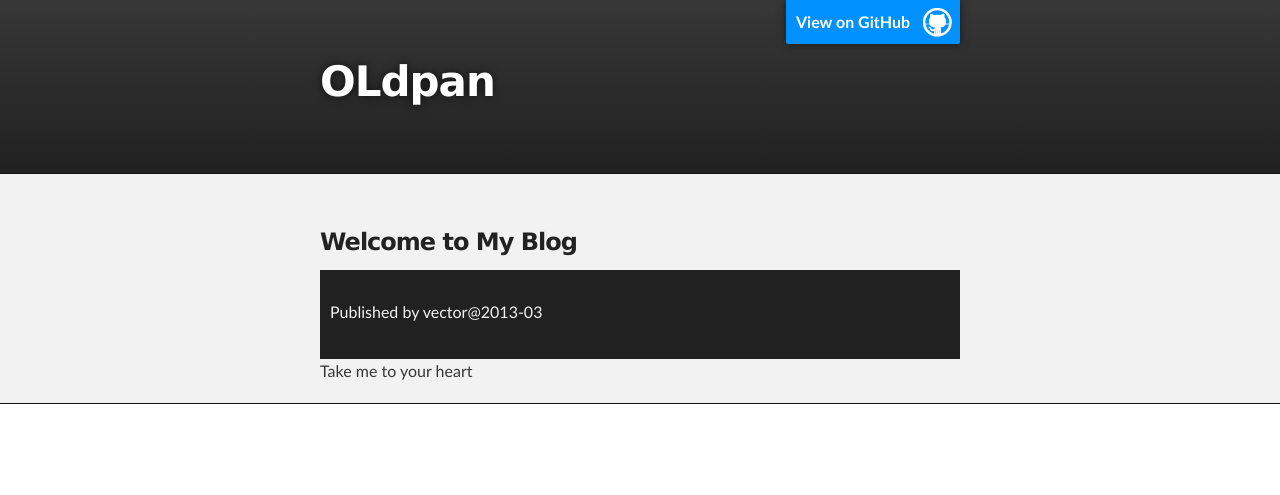
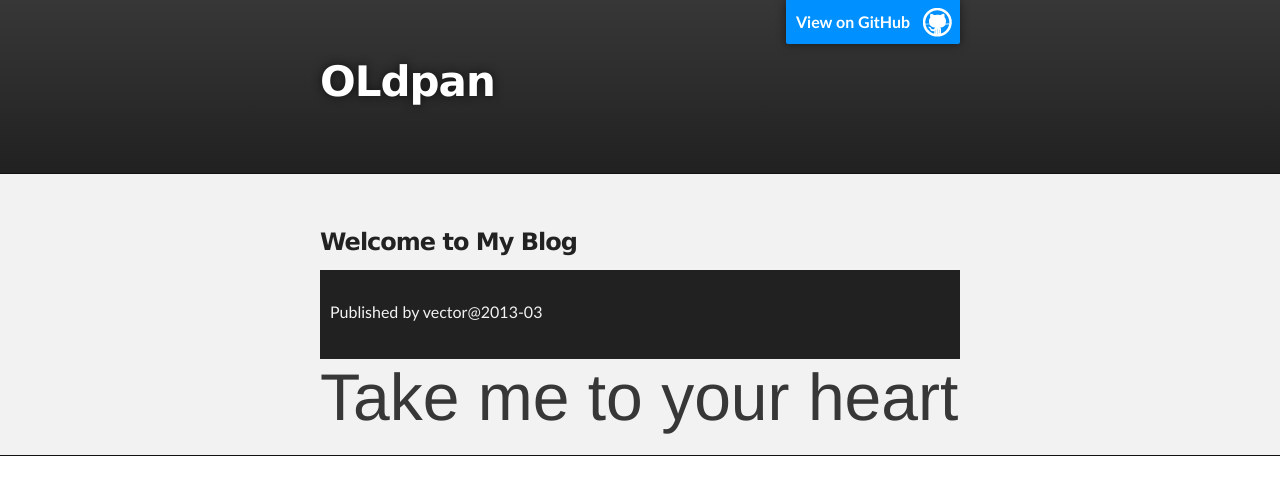
Before and after one commit to gunnerZXP/gunnerzxp.github.com, a Jekyll site: the page index.html, which Jekyll copies as it is, in a window 1280 px wide. Shown: the top 495 px of the page. Built offline with Jekyll 4.4.1, drawn with Linux system fonts in a browser that asks for light colours.

Commit message:
change index.html

```diff
--- a/stylesheets/stylesheet.css
+++ b/stylesheets/stylesheet.css
@@ -429,5 +429,5 @@ Small Device Styles
   }
 
 }
-font-face-display {
+.font-face-display {
     font: 66px ChantelliAntiquaRegular, Helvetica, sans-serif;
```
